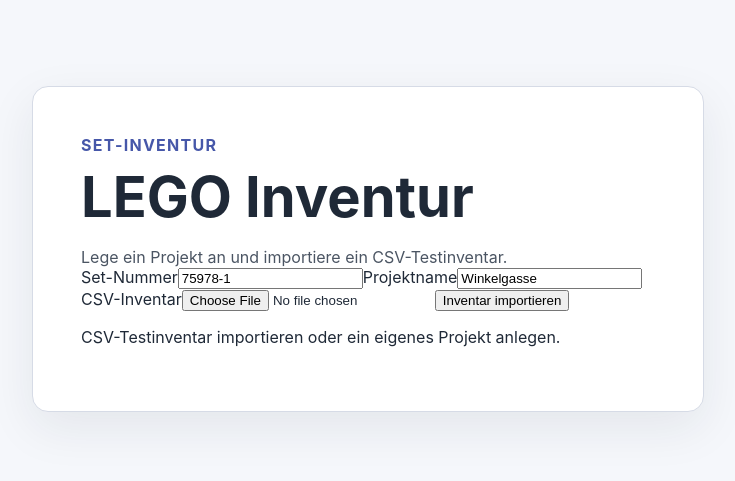
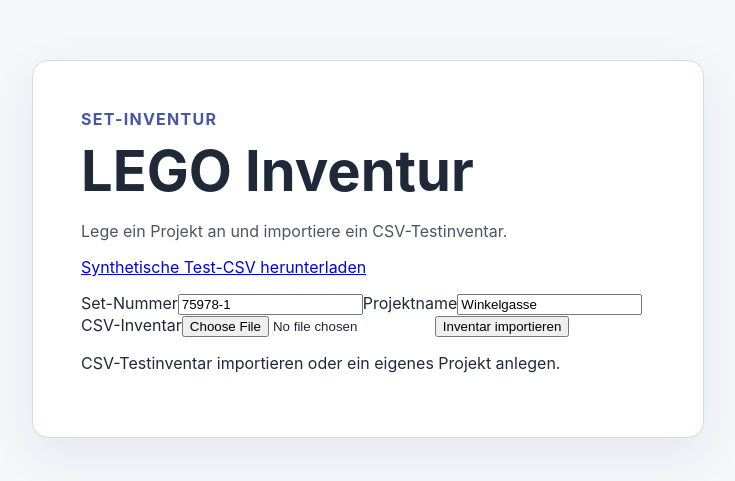
Before and after one commit to quotschmacher/klemmbaustein_inventur, a React (Vite) app in the folder frontend/: page / in a window 1280 px wide. Shown: the part 151-632 px from the top of the page, without its empty margins (272-1007 px from the left). Built offline with nearby package versions, Linux system fonts and the light colour scheme.

Commit message:
task-03: Testinventar im Browser anbieten

```diff
--- a/frontend/src/App.tsx
+++ b/frontend/src/App.tsx
@@ -43,6 +43,7 @@ function App() {
         <p className="kicker">Set-Inventur</p>
         <h1 id="seitentitel">LEGO Inventur</h1>
         <p>Lege ein Projekt an und importiere ein CSV-Testinventar.</p>
+        <p><a href="/synthetic_inventory.csv" download>Synthetische Test-CSV herunterladen</a></p>
         <form onSubmit={importInventory}>
           <label htmlFor="set-number">Set-Nummer</label>
           <input id="set-number" value={setNumber} onChange={(event) => setSetNumber(event.target.value)} required />
```
Also changed, not shown: frontend/public/synthetic_inventory.csv (added), 1 other file (tests, documents, lock files or other folders).
